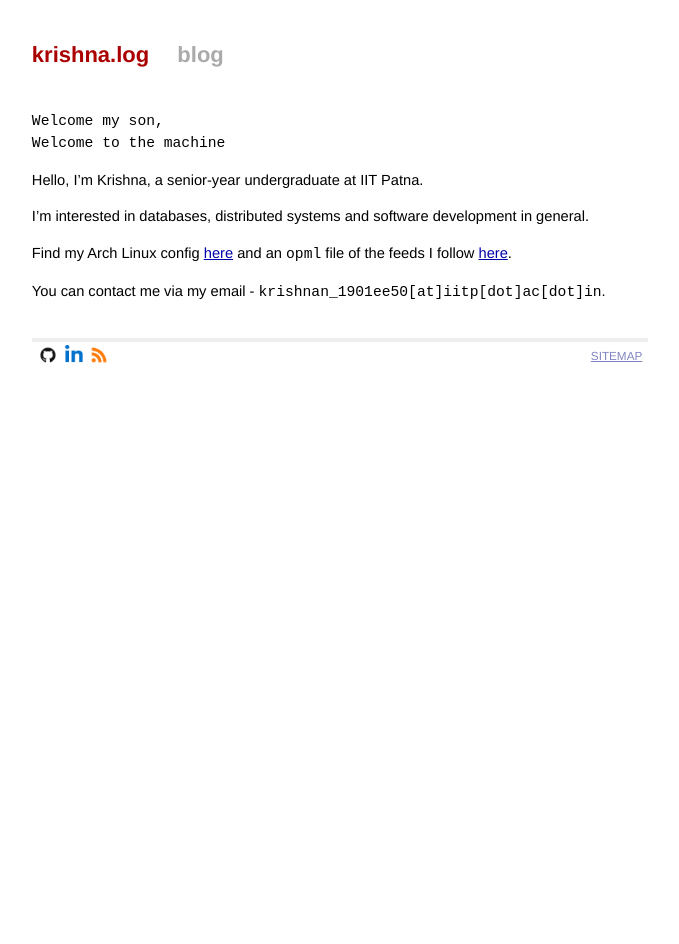
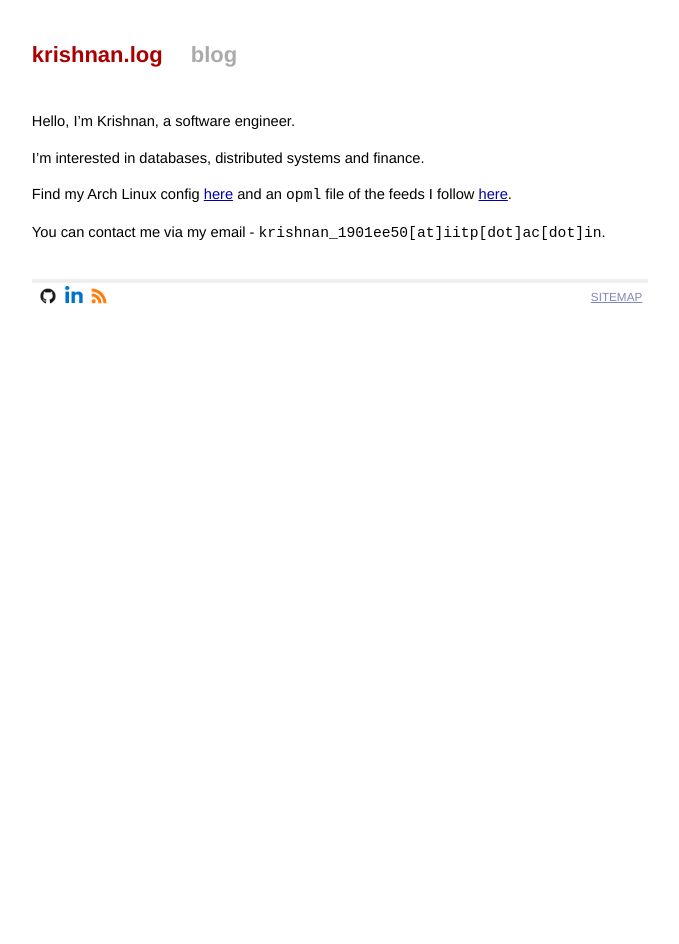
Before and after one commit to lordlabuckdas/lordlabuckdas.github.io, a Jekyll site: the page built from index.md, in a window 1280 px wide. Shown: the whole page, without its empty margins (300-979 px from the left). Built offline with Jekyll 4.4.1, drawn with Linux system fonts in a browser that asks for light colours.

Commit message:
Correct name

````diff
--- a/_config.yml
+++ b/_config.yml
@@ -1,7 +1,7 @@
-title: krishna.log
-description: personal website of krishna
-keywords: krishna, github, iit, patna, blog, log, lordlabuckdas
-author: Krishna
+title: krishnan.log
+description: personal website of krishnan
+keywords: krishnan, github, iit, patna, blog, log, lordlabuckdas
+author: Krishnan
 url: https://lordlabuckdas.github.io
 permalink: blog/:title/
 urls:
--- a/index.md
+++ b/index.md
@@ -2,14 +2,9 @@
 layout: home
 ---
 
-```
-Welcome my son,
-Welcome to the machine
-```
+Hello, I'm Krishnan, a software engineer.
 
-Hello, I'm Krishna, a senior-year undergraduate at IIT Patna.
-
-I'm interested in databases, distributed systems and software development in general.
+I'm interested in databases, distributed systems and finance.
 
 Find my Arch Linux config [here](https://github.com/lordlabuckdas/dotfiles) and an `opml` file of the feeds I follow [here](https://github.com/lordlabuckdas/lordlabuckdas.github.io/raw/main/feeds.opml).
 
````
